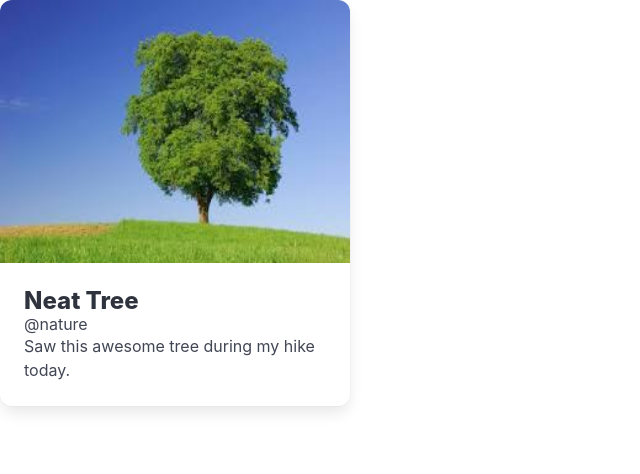
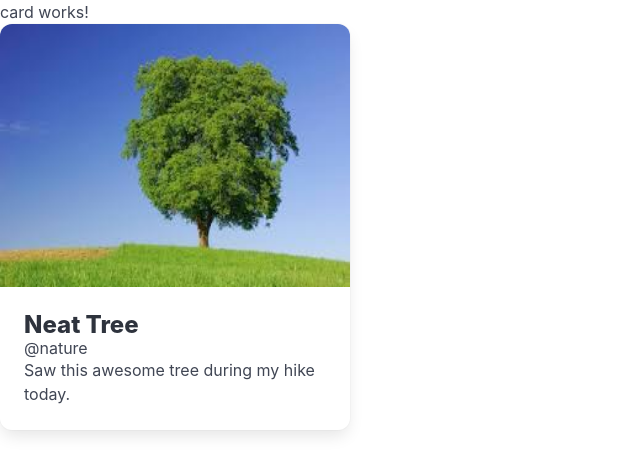
Before and after one commit to JohnSantosuosso/cards, an Angular app: page / in a window 1280 px wide. Shown: the top 474 px of the page, without its empty margins (0-640 px from the left). Built offline with nearby package versions, Linux system fonts and the light colour scheme.

Commit message:
add card component

```diff
--- a/src/app/app.component.html
+++ b/src/app/app.component.html
@@ -1,3 +1,5 @@
+<app-card></app-card>
+
 <div class="card">
   <div class="card-image">
     <figure class="image is-4by3">
--- a/src/app/app.component.ts
+++ b/src/app/app.component.ts
@@ -1,10 +1,11 @@
 import { Component } from '@angular/core';
 import { RouterOutlet } from '@angular/router';
+import { CardComponent } from './card/card.component';
 
 @Component({
   selector: 'app-root',
   standalone: true,
-  imports: [RouterOutlet],
+  imports: [RouterOutlet, CardComponent],
   templateUrl: './app.component.html',
   styleUrl: './app.component.css'
 })
--- /dev/null
+++ b/src/app/card/card.component.html
@@ -0,0 +1 @@
+<p>card works!</p>
```
Also changed, not shown: src/app/card/card.component.ts (added, +12 -0 lines), src/app/card/card.component.css (added), 1 other file (tests, documents, lock files or other folders).
